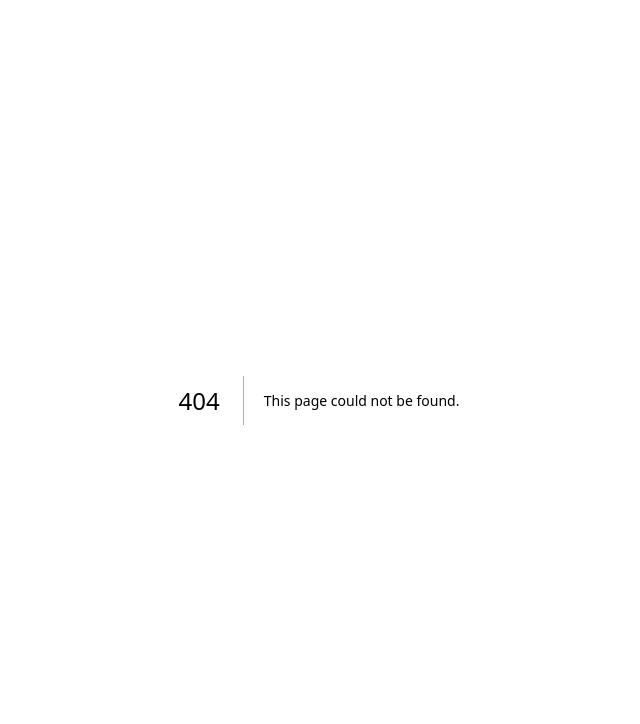
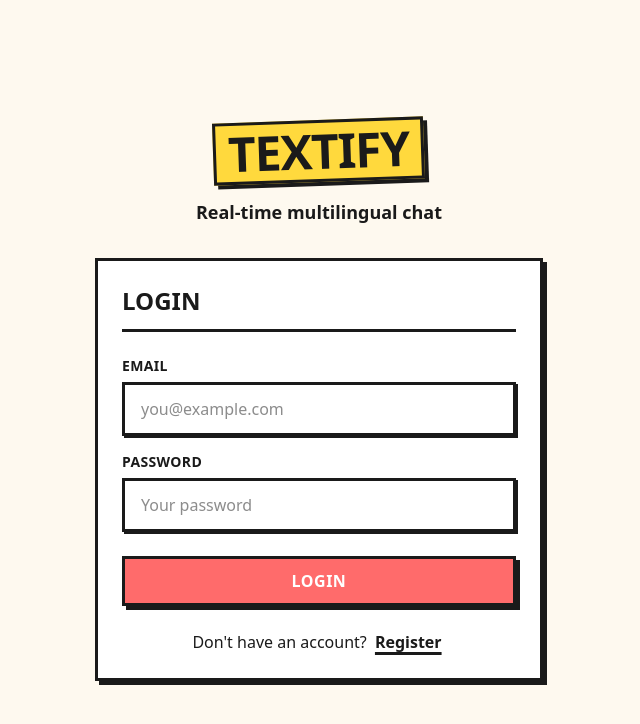
Before and after one commit to ashish2508/textify, a Next.js app: page /login in a window 1280 px wide. Before the commit this address had no page. Shown: the top 724 px of the page, without its empty margins (321-961 px from the left). Built offline with nearby package versions, Linux system fonts and the light colour scheme.

Commit message:
should be working

```diff
--- /dev/null
+++ b/src/app/(auth)/login/page.tsx
@@ -0,0 +1,97 @@
+"use client";
+
+import { Button } from "@/components/ui/Button";
+import { Card } from "@/components/ui/Card";
+import { Input } from "@/components/ui/Input";
+import Link from "next/link";
+import { useRouter } from "next/navigation";
+import { FormEvent, useState } from "react";
+
+export default function LoginPage() {
+  const router = useRouter();
+  const [email, setEmail] = useState("");
+  const [password, setPassword] = useState("");
+  const [error, setError] = useState("");
+  const [loading, setLoading] = useState(false);
+
+  async function handleSubmit(e: FormEvent) {
+    e.preventDefault();
+    setError("");
+    setLoading(true);
+
+    try {
+      const res = await fetch("/api/auth/send-otp", {
+        method: "POST",
+        headers: { "Content-Type": "application/json" },
+        body: JSON.stringify({ email, password }),
+      });
+
+      const data = await res.json();
+
+      if (!res.ok) {
+        setError(data.error);
+        return;
+      }
+
+      const params = new URLSearchParams({
+        userId: data.userId,
+        otpId: data.otpId,
+      });
+      router.push(`/verify-otp?${params.toString()}`);
+    } catch {
+      setError("Something went wrong. Please try again.");
+    } finally {
+      setLoading(false);
+    }
+  }
+
+  return (
+    <Card>
+      <h2 className="text-2xl font-black uppercase mb-6 border-b-3 border-border pb-3">
+        Login
+      </h2>
+
+      {error && (
+        <div className="bg-primary/10 neo-border p-3 mb-4 font-bold text-sm text-primary">
+          {error}
+        </div>
+      )}
+
+      <form onSubmit={handleSubmit} className="flex flex-col gap-4">
+        <Input
+          id="email"
+          label="Email"
+          type="email"
+          placeholder="you@example.com"
+          value={email}
+          onChange={(e) => setEmail(e.target.value)}
+          required
+        />
+
+        <Input
+          id="password"
+          label="Password"
+          type="password"
+          placeholder="Your password"
+          value={password}
+          onChange={(e) => setPassword(e.target.value)}
+          required
+        />
+
+        <Button type="submit" disabled={loading} className="w-full mt-2">
+          {loading ? "Sending OTP..." : "Login"}
+        </Button>
+      </form>
+
+      <p className="mt-6 text-center font-medium">
+        Don&apos;t have an account?{" "}
+        <Link
+          href="/register"
+          className="font-black underline decoration-3 underline-offset-4 hover:bg-accent px-1 transition-colors"
+        >
+          Register
+        </Link>
+      </p>
+    </Card>
+  );
+}
```
